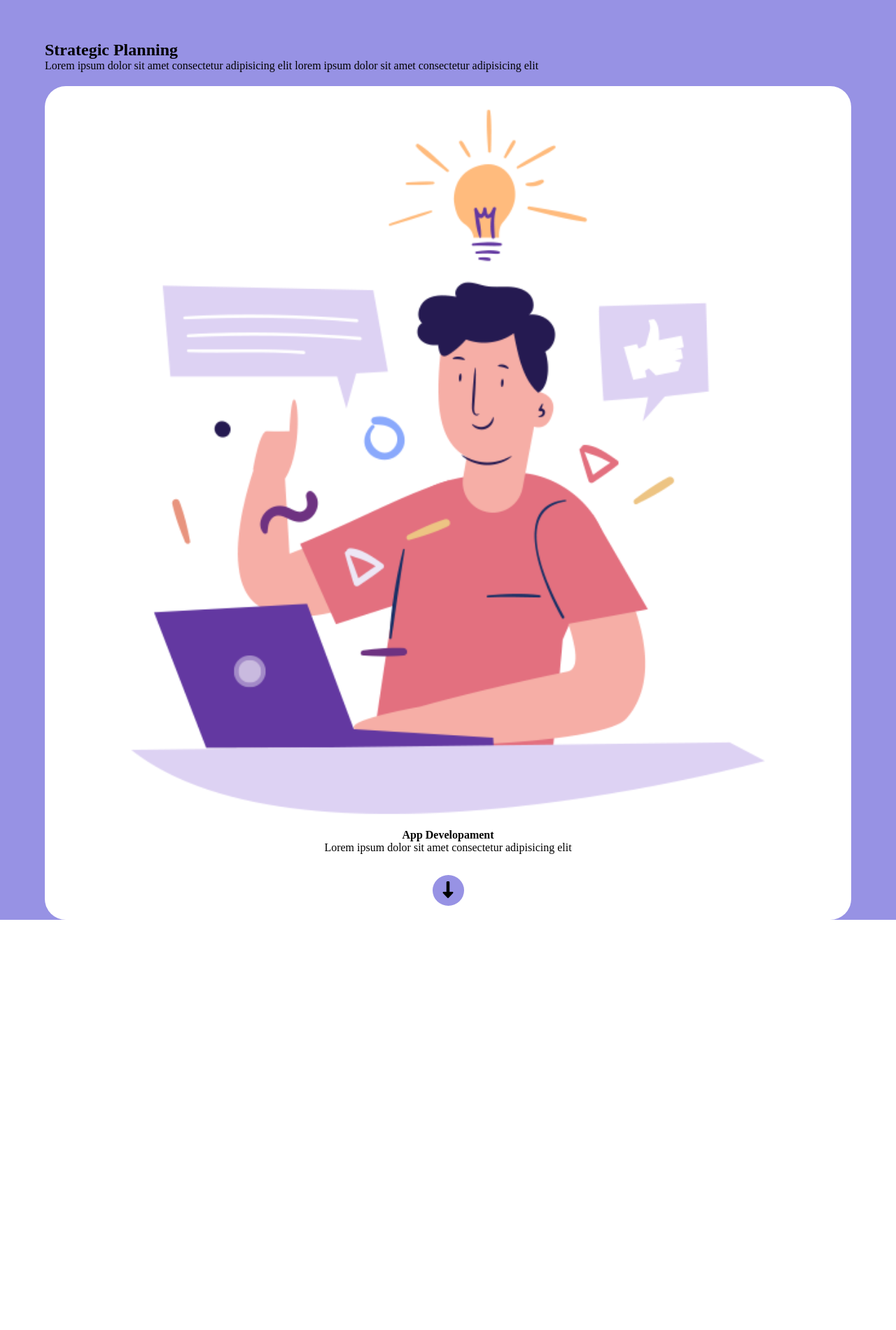
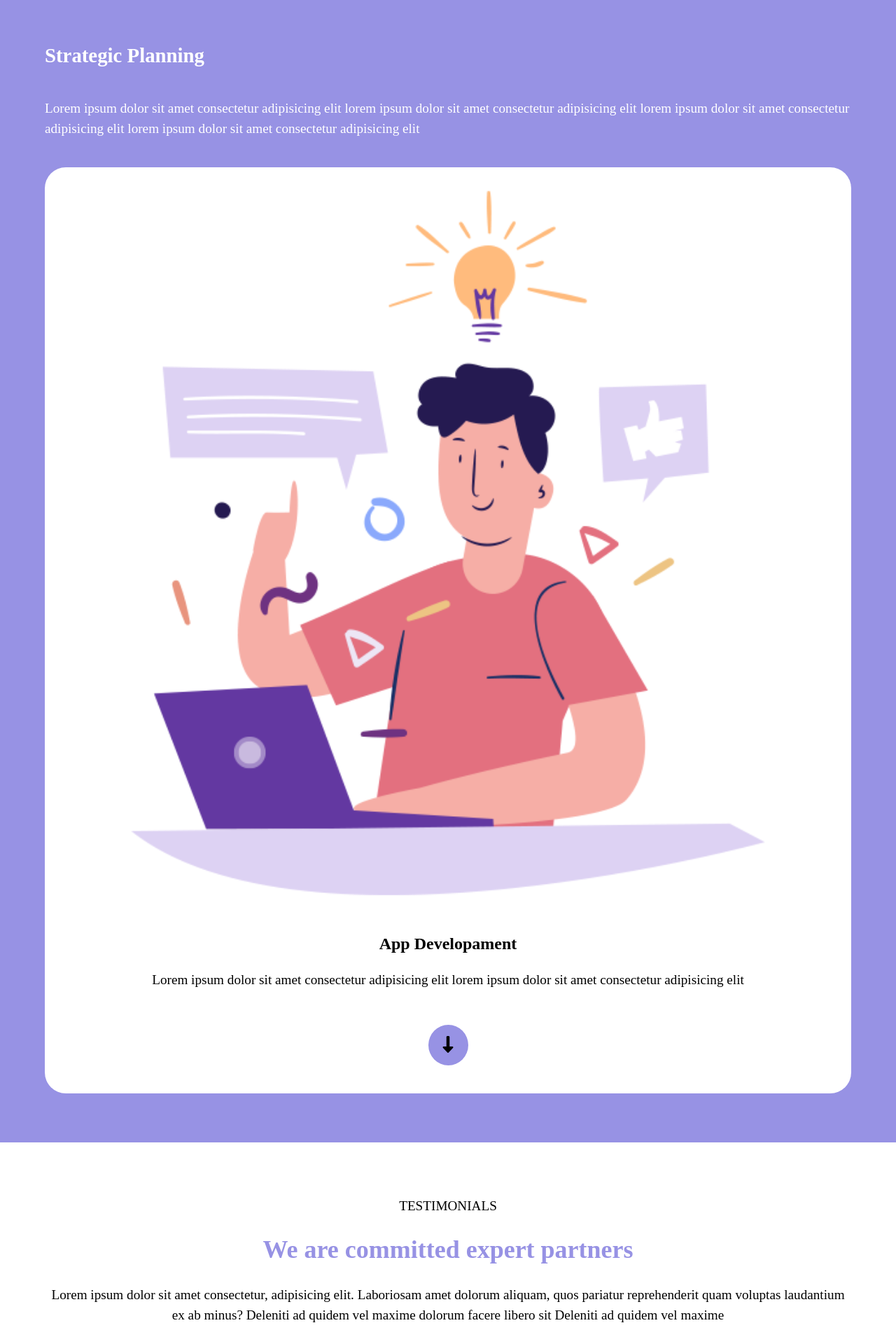
Before and after one commit to manuelnones/htmlcss-responsive-layout, a plain HTML site: page index.html in a window 1280 px wide. Shown: the part 3280-5180 px from the top of the page at 70% size. Before the commit the page ends 4624 px from the top, so only its background shows below. Drawn offline with Linux system fonts and the light colour scheme.

Commit message:
init sect-3

```diff
--- a/css/style.css
+++ b/css/style.css
@@ -8,8 +8,6 @@ main .col{
     max-width: 90%;
     margin: auto;
     margin-top: 40px;
-    border-radius: 30px;
-    background-color: #b5ddff;
 }
 
 /* nav-bar */
@@ -32,7 +30,6 @@ nav .nav-container{
 nav .nav-container .nav-elements {
     display: flex;
     display: none;
-
 }
 
 nav .nav-container .nav-elements ul {
@@ -59,6 +56,10 @@ nav .nav-container .nav-mobile-tablet {
 
 /* main */
 /* section-1 */
+main .section-1 .col-1{
+    border-radius: 30px;
+    background-color: #b5ddff;
+}
 
 main .section-1 .col .title-sect-1{
     padding-top: 30px;
@@ -121,53 +122,98 @@ main .section-1 .col .text-col-big .fa-solid{
 
 /* section-2 */
 main .section-2{
+    padding-bottom: 70px;
     background-color: #9792e4;
 }
 
-main .section-2 .col-2{
-    max-width: 90%;
-    margin: auto;
-    margin-top: 40px;
-}
-
-main .section-2 .col-2 .img1-sect-2{
+main .section-2 .col .img1-sect-2{
     width: 100%;
     padding-top: 50px;
     padding-bottom: 70px;
 }
 
-main .section-2 .col-2 .img1-sect-2 img{
+main .section-2 .col .img1-sect-2 img{
     width: 100%;
 }
 
-main .section-2 .col-2-white{
-    max-width: 90%;
-    margin: auto;
-    margin-top: 20px;
-    margin-bottom: 30px;
+main .section-2 .col .text-sect-2 .title1-sect-2{
+    padding-bottom: 40px;
+    font-size: 1.8em;
+    line-height: 1.5em;
+    color: #ffffff;
+}
+
+main .section-2 .col .text-sect-2 .text-inner{
+    margin-bottom: 40px;
+    font-size: 1.2em;
+    line-height: 1.5em;
+    color: #ffffff;
+}
+
+main .section-2 .col-white{
     border-radius: 30px;
     text-align: center;
     background-color: #ffffff;
 }
 
-main .section-2 .col-2-white .img2-sect-2{
+main .section-2 .col-white .img2-sect-2{
     width: 90%;
     margin: auto;
 }
 
-main .section-2 .col-2-white .img2-sect-2 img{
+main .section-2 .col-white .img2-sect-2 img{
     width: 100%;
     margin-top: 20px;
+    margin-bottom: 30px;
 }
 
-main .section-2 .col-2-white button{
-    padding: 8px 15px;
+main .section-2 .col-white button{
+    padding: 15px 21px;
     border-radius: 50%;
     margin-top: 30px;
-    margin-bottom: 20px;
+    margin-bottom: 40px;
     border: none;
     font-size: 1.5em;
     background-color: #9792e4;
 }
 
+main .section-2 .col-white .title2-sect-2{
+    font-size: 1.5em;
+    line-height: 1.5em;
+}
+
+main .section-2 .col-white .text-inner{
+    padding-top: 20px;
+    margin-bottom: 20px;
+    font-size: 1.2em;
+    line-height: 1.5em;
+}
+/* /section-2 */
+
+
+/* section-3 */
+main .section-3 .col-3{
+    text-align: center;
+    margin-top: 80px;
+}
+
+main .section-3 .col-3 .testim-{
+    font-size: 1.2em;
+    margin-bottom: 30px;
+}
+
+main .section-3 .col-3 .title-3{
+    font-size: 1.5em;
+    color: #9792e4;
+}
+
+main .section-3 .col-3 .text-inner{
+    padding-top: 30px;
+    margin-bottom: 30px;
+    font-size: 1.2em;
+    line-height: 1.5em;
+}
+/* /section-3 */
+
+
 /* /main */
--- a/index.html
+++ b/index.html
@@ -41,7 +41,7 @@
     <main>
 <!-- section-1 -->
         <div class="section-1">
-            <div class="col">
+            <div class="col col-1">
                 <div class="text-col">
                     <h2 class="title-sect-1">Get a demo application</h2>
                     <p class="text-inner">Lorem ipsum, dolor sit amet consectetur adipisicing elit. Fuga voluptatibus error libero eveniet nemo inventore odit unde nihil natus officiis porro illum odio</p>
@@ -57,7 +57,7 @@
             </div>
 
 
-            <div class="col">
+            <div class="col col-1">
                 <div class="text-col-big">
                     <i class="fa-solid fa-broom"></i>
                     <h2 class="title-sect-1">Clean Code</h2>
@@ -66,7 +66,7 @@
             </div>
 
 
-            <div class="col">
+            <div class="col col-1">
                 <div class="text-col-big">
                     <i class="fa-solid fa-compass-drafting"></i>
                     <h2 class="title-sect-1">Web Design</h2>
@@ -75,7 +75,7 @@
             </div>
 
 
-            <div class="col">
+            <div class="col col-1">
                 <div class="text-col-big">
                     <i class="fa-solid fa-laptop-code"></i>
                     <h2 class="title-sect-1">Developament</h2>
@@ -84,7 +84,7 @@
             </div>
 
 
-            <div class="col">
+            <div class="col col-1">
                 <div class="text-col-big">
                     <i class="fa-solid fa-bullhorn"></i>
                     <h2 class="title-sect-1">Branding</h2>
@@ -97,31 +97,42 @@
 
 <!-- section-2 -->
         <div class="section-2">
-            <div class="col-2">
+            <div class="col">
                 <div class="img1-sect-2">
                     <img src="img/planning1.png" alt="">
                 </div>
 
                 <div class="text-sect-2">
-                    <h2>Strategic Planning</h2>
-                    <p>Lorem ipsum dolor sit amet consectetur adipisicing elit lorem ipsum dolor sit amet consectetur adipisicing elit</p>
+                    <h2 class="title1-sect-2">Strategic Planning</h2>
+                    <p class="text-inner">Lorem ipsum dolor sit amet consectetur adipisicing elit lorem ipsum dolor sit amet consectetur adipisicing elit lorem ipsum dolor sit amet consectetur adipisicing elit lorem ipsum dolor sit amet consectetur adipisicing elit</p>
                 </div>
             </div>
 
 
-            <div class="col-2-white">
+            <div class="col col-white">
                 <div class="img2-sect-2">
                     <img src="img/planning2.png" alt="">
                 </div>
 
 
-                <div><strong>App Developament</strong></div>
+                <div><strong class="title2-sect-2">App Developament</strong></div>
 
 
-                <p>Lorem ipsum dolor sit amet consectetur adipisicing elit</p>
+                <p class="text-inner">Lorem ipsum dolor sit amet consectetur adipisicing elit lorem ipsum dolor sit amet consectetur adipisicing elit</p>
 
 
                 <button><i class="fa-solid fa-down-long"></i></button>
+            </div>
+        </div>
+<!-- /section-2 -->
+
+
+<!-- section-3 -->
+        <div class="section-3">
+            <div class="col col-3">
+                <div class="testim-">TESTIMONIALS</div>
+                <div class="title-3"> <h2>We are committed expert partners</h2></div>
+                <p class="text-inner">Lorem ipsum dolor sit amet consectetur, adipisicing elit. Laboriosam amet dolorum aliquam, quos pariatur reprehenderit quam voluptas laudantium ex ab minus? Deleniti ad quidem vel maxime dolorum facere libero sit Deleniti ad quidem vel maxime</p>
             </div>
         </div>
     </main>
```
